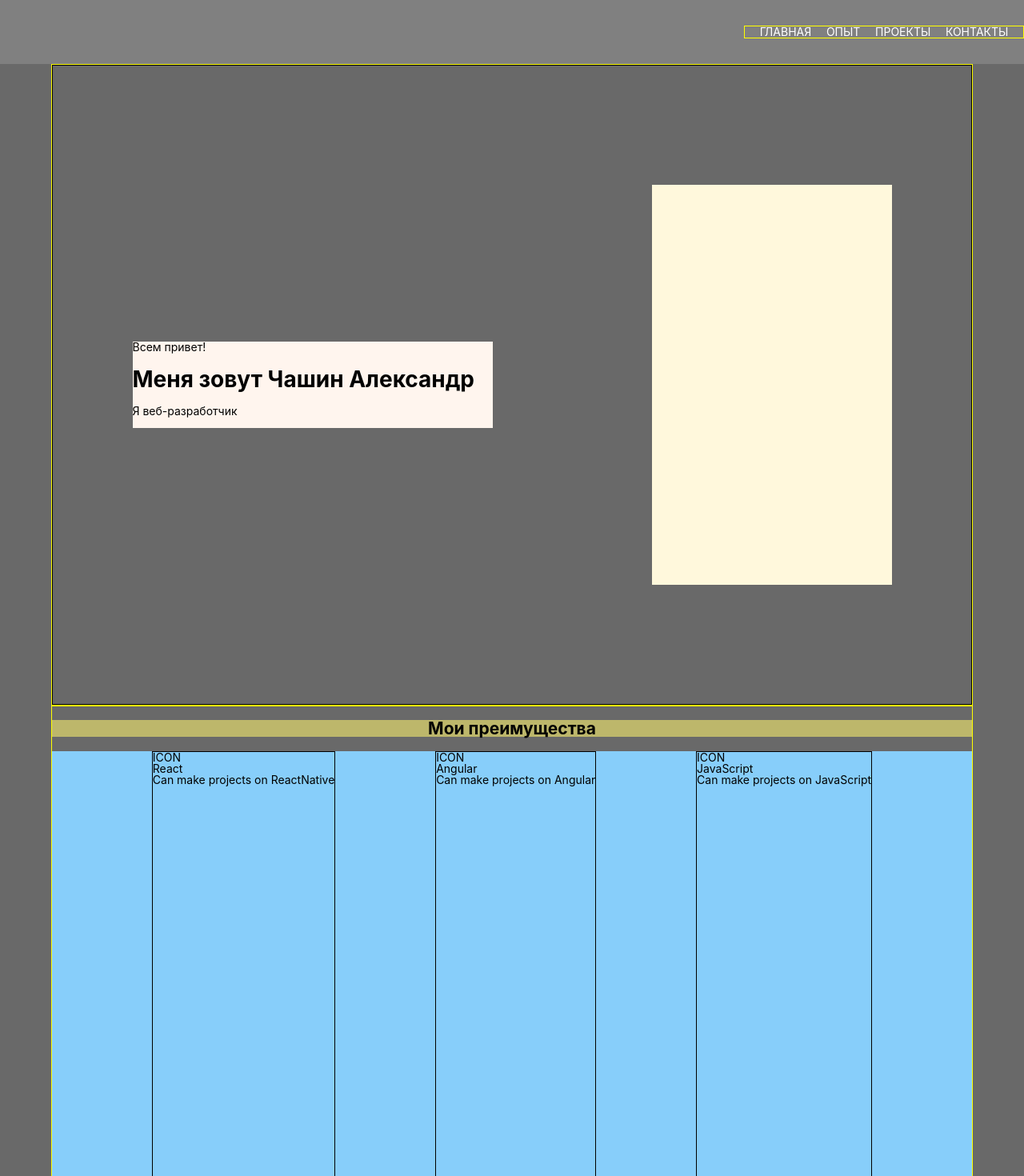
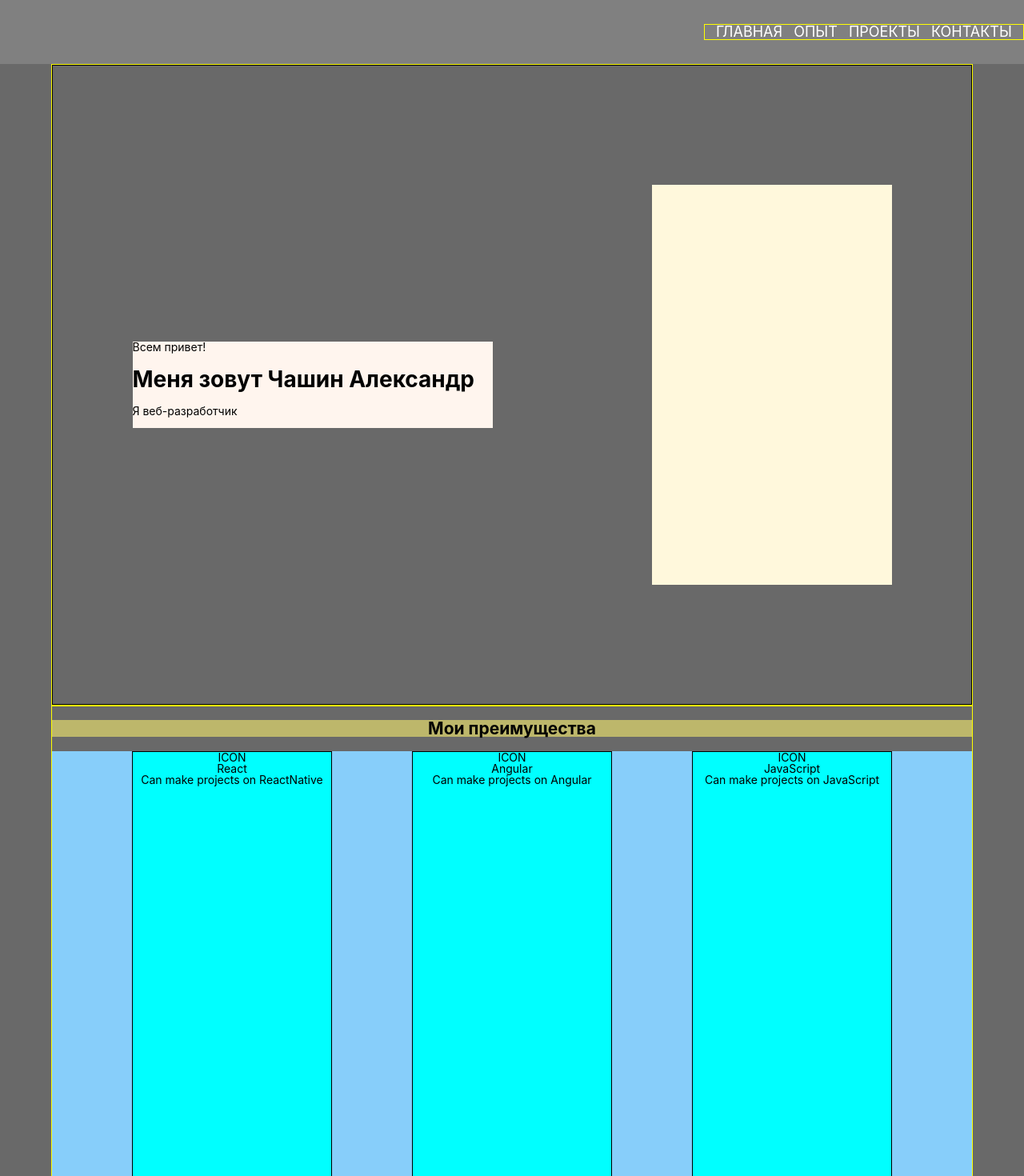
Before and after one commit to Crash2022/MyPortfolioApp, a React (Create React App) app: page / in a window 1280 px wide. Shown: the top 1470 px of the page at 80% size. Built offline with nearby package versions, Linux system fonts and the light colour scheme.

Commit message:
block 2 done

```diff
--- a/src/components/Header/NavMenu.module.css
+++ b/src/components/Header/NavMenu.module.css
@@ -1,6 +1,6 @@
 .navMenu {
     border: 1px solid yellow;
-    width: 350px;
+    width: 400px;
     display: flex;
     justify-content: space-evenly;
 }
@@ -8,4 +8,5 @@
 .navMenu > a {
     color: white;
     text-decoration: none;
+    font-size: 18px;
 }
--- a/src/components/Main/MainBlock2.module.css
+++ b/src/components/Main/MainBlock2.module.css
@@ -7,6 +7,7 @@
     height: 100vh;
     display: flex;
     justify-content: space-evenly;
+    /*width: 100%;*/
 }
 .mainBlock2_title {
     text-align: center;
@@ -15,4 +16,17 @@
 
 .mainBlock2_item {
     border: 1px solid black;
+    background-color: aqua;
+    width: 250px;
+    text-align: center;
 }
+
+.item_icon {
+
+}
+.item_title {
+
+}
+.item_text {
+
+}
--- a/src/components/Main/SkillsList.tsx
+++ b/src/components/Main/SkillsList.tsx
@@ -13,9 +13,9 @@ export const SkillsList = (props: SkillsListPropsType) => {
                 props.skills.map(el => {
                     return (
                         <div key={v1()} className={style.mainBlock2_item}>
-                            <div>{el.icon}</div>
-                            <div>{el.title}</div>
-                            <div>{el.text}</div>
+                            <div className={style.item_icon}>{el.icon}</div>
+                            <div className={style.item_title}>{el.title}</div>
+                            <div className={style.item_text}>{el.text}</div>
                         </div>
                     )
                 })
```
